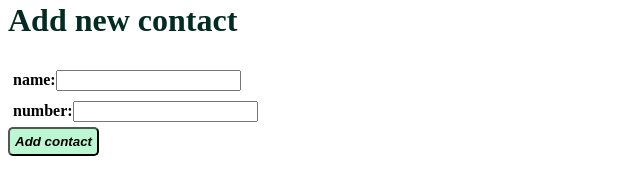
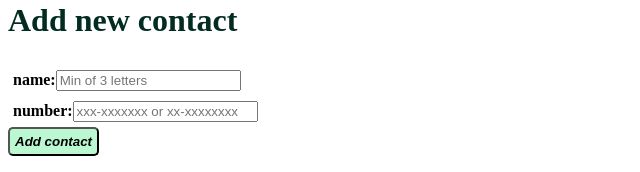
Before and after one commit to pipiolus/Part2, a React (Vite) app in the folder phonebook/: page / in a window 1280 px wide. Shown: the part 165-337 px from the top of the page, without its empty margins (0-640 px from the left). Built offline with nearby package versions, Linux system fonts and the light colour scheme; no server answers.

Commit message:
Improved syntax issues for better readability

```diff
--- a/phonebook/src/App.jsx
+++ b/phonebook/src/App.jsx
@@ -20,12 +20,26 @@ function App() {
       .then((initialPersons) => setPersons(initialPersons));
   }, []);
 
+  useEffect(() => {
+    if (successMessage) {
+      setTimeout(() => {
+        setMessage(null);
+      }, 3000);
+    }
+
+    if (errorMessage) {
+      setTimeout(() => {
+        setErrorMessage(null);
+      }, 3000);
+    }
+  }, [successMessage, errorMessage]);
+
   const addPerson = (e) => {
     e.preventDefault();
 
     const newPerson = {
       name: newName,
-      number: Number(newNumber),
+      number: newNumber,
     };
 
     if (!personService.checkIfPersonExist(persons, newPerson)) {
@@ -36,12 +50,11 @@ function App() {
           setNewName("");
           setNewNumber("");
           setMessage(`"${newPerson.name}" added successfully`);
-          setTimeout(() => {
-            setMessage(null);
-          }, 3000);
         })
         .catch((error) => {
           setErrorMessage(error.response.data.error);
+          setNewName("");
+          setNewNumber("");
         });
     } else {
       if (
@@ -49,10 +62,10 @@ function App() {
           `${newName} is already added in your notebook. Replace old number with a new one?`
         )
       ) {
-        const id = persons.find(
+        const person = persons.find(
           (person) => person.name === newName
-        ).id;
-        const person = persons.find((person) => person.id === id);
+        );
+        const id = person.id;
         const changedPerson = {
           ...person,
           number: newNumber,
@@ -68,16 +81,9 @@ function App() {
             setMessage(
               `${changedPerson.name} was updated succesfully`
             );
-            setTimeout(() => {
-              setMessage(null);
-            }, 3000);
           })
           .catch((error) => {
-            setErrorMessage(error);
-            setTimeout(() => {
-              setErrorMessage(null);
-            }, 3000);
-            setPersons(persons.filter((person) => person.id !== id));
+            setErrorMessage(error.response.data.error);
             setNewName("");
             setNewNumber("");
           });
--- a/phonebook/src/components/PersonForm.jsx
+++ b/phonebook/src/components/PersonForm.jsx
@@ -10,11 +10,20 @@ const PersonForm = ({
       <form onSubmit={addPerson}>
         <div className="input">
           <b>name:</b>
-          <input value={newName} onChange={handleNameChange} />
+          <input
+            value={newName}
+            onChange={handleNameChange}
+            placeholder="Min of 3 letters"
+          />
         </div>
         <div className="input">
           <b>number:</b>
-          <input value={newNumber} onChange={handleNumberChange} />
+          <input
+            maxLength={13}
+            value={newNumber}
+            onChange={handleNumberChange}
+            placeholder="xxx-xxxxxxx or xx-xxxxxxxx"
+          />
         </div>
         <div>
           <button className="input add btn" type="submit">
```
